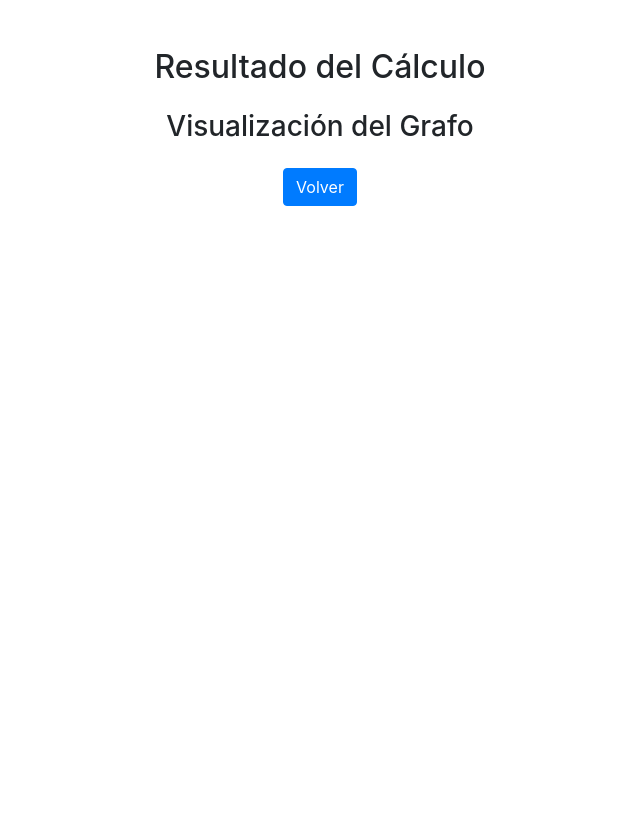
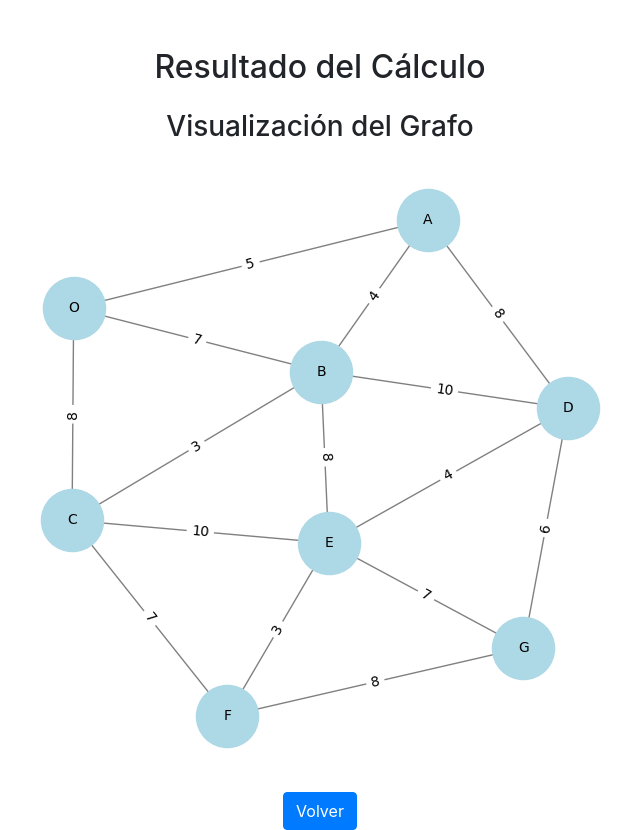
Before and after one commit to nicoliberios/operativa_1, a Flask app: template app/templates/resultado_redes.html in a window 1280 px wide. Shown: the whole page, without its empty margins (320-960 px from the left). Before the commit the page ends 206 px from the top, so only its background shows below. Run offline with Flask 3, Linux system fonts and the light colour scheme; the template is opened without the code that fills it: most values are stand-ins (such as "Sample title", 1, 10 or a date in 2020); some libraries are stand-ins or nearby versions.

Commit message:
feat: :art: utimo cambio

```diff
--- a/app/templates/resultado_redes.html
+++ b/app/templates/resultado_redes.html
@@ -31,6 +31,12 @@
       {% endif %}
 
       <h3 class="mt-4">Visualización del Grafo</h3>
+      <img
+        src="{{ url_for('static', filename='graphs/network.png') }}"
+        alt="Grafo generado"
+        class="img-fluid mt-3"
+      />
+
       <div class="mt-4">
         <a href="/redesb" class="btn btn-primary">Volver</a>
       </div>
```
Also changed, not shown: app/static/graphs/network.png (added).
